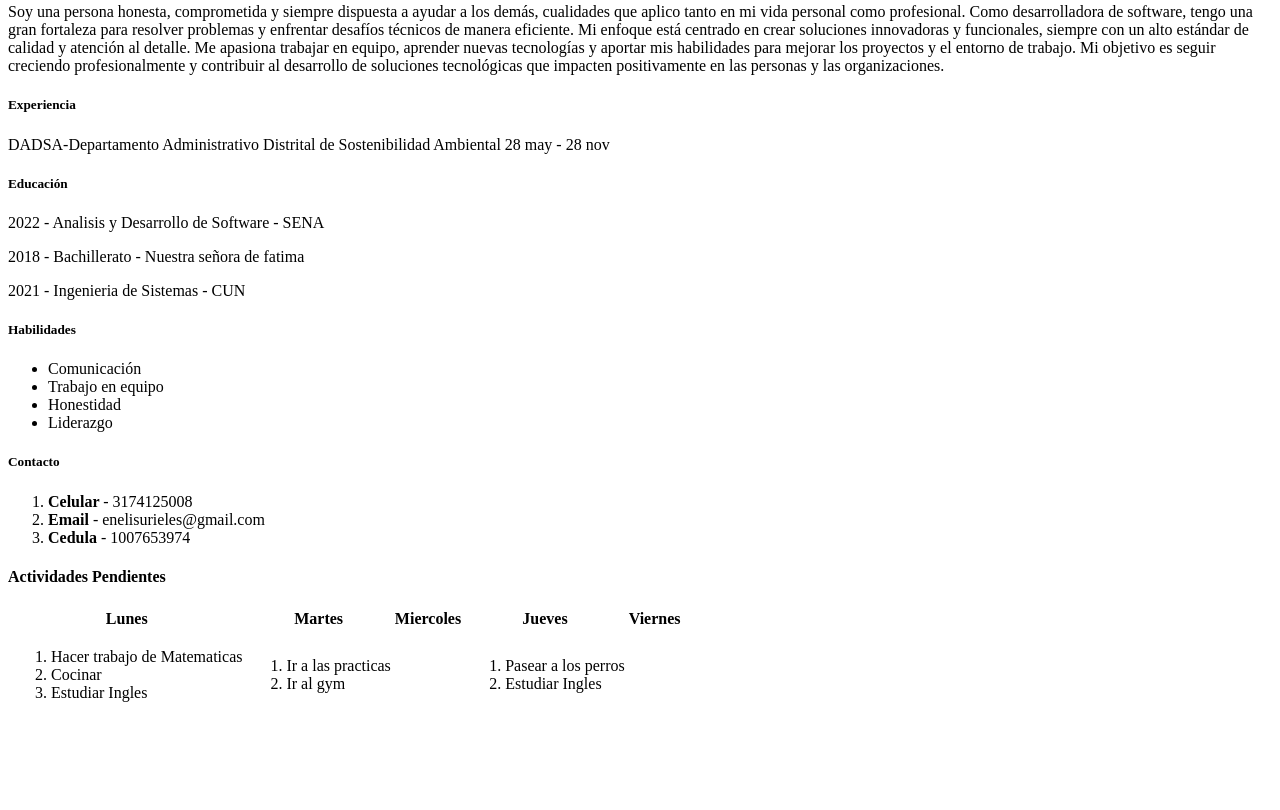
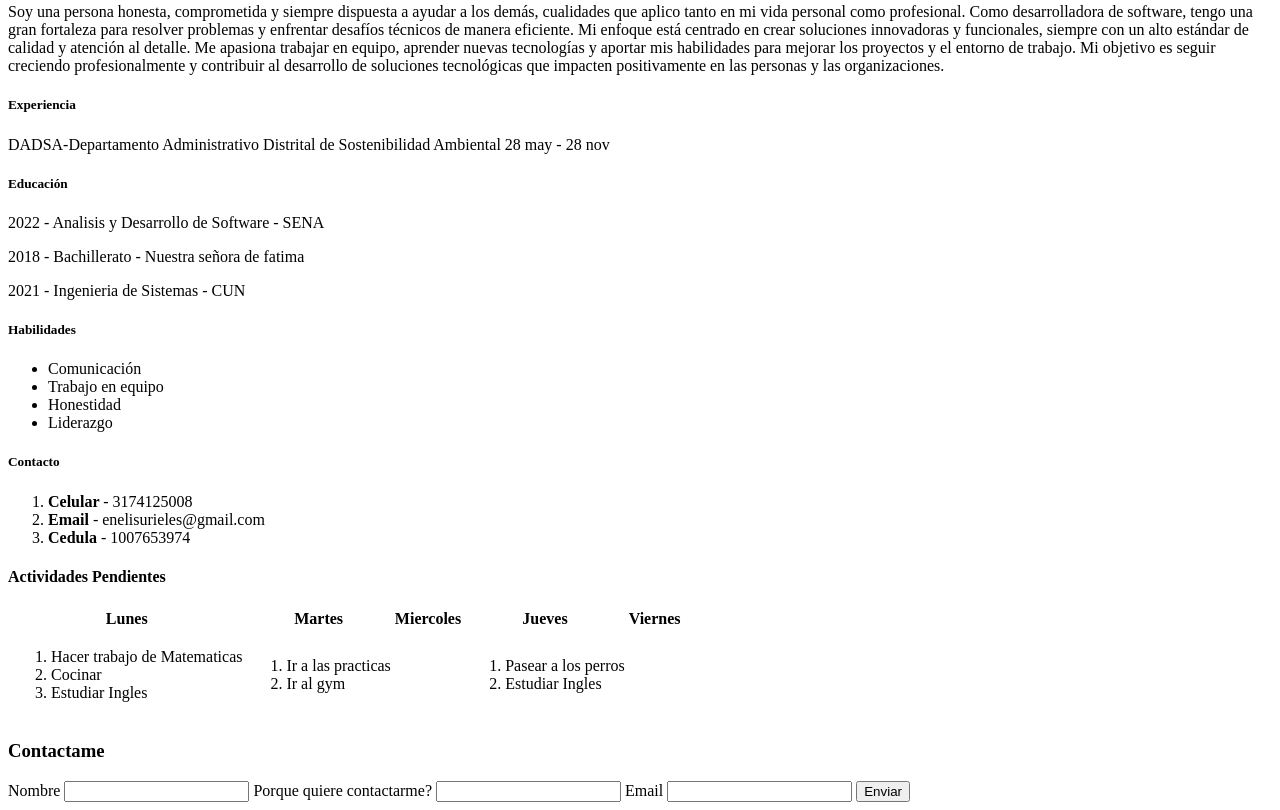
Before and after one commit to Nlis1/mi-pagina-web, a plain HTML site: page index.html in a window 1280 px wide. Shown: the part 471-1281 px from the top of the page. Before the commit the page ends 1200 px from the top, so only its background shows below. Drawn offline with Linux system fonts and the light colour scheme.

Commit message:
Se agrago un formulario de contacto

```diff
--- a/index.html
+++ b/index.html
@@ -73,6 +73,13 @@
     </table>
 
 
+    <form action="">
+        <h3>Contactame</h3>
+        Nombre <input type="text">
+        Porque quiere contactarme? <input type="text">
+        Email <input type="email">
+        <button type="submit">Enviar</button>
+    </form>
 
 </body>
 </html>
```
